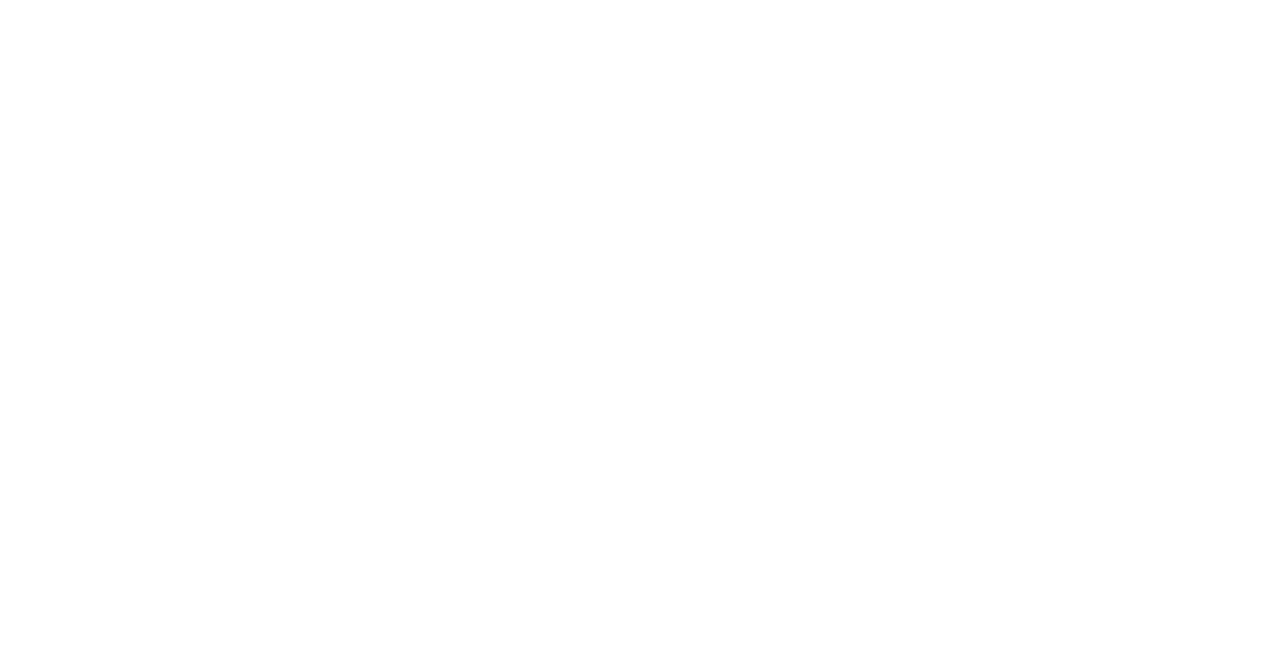
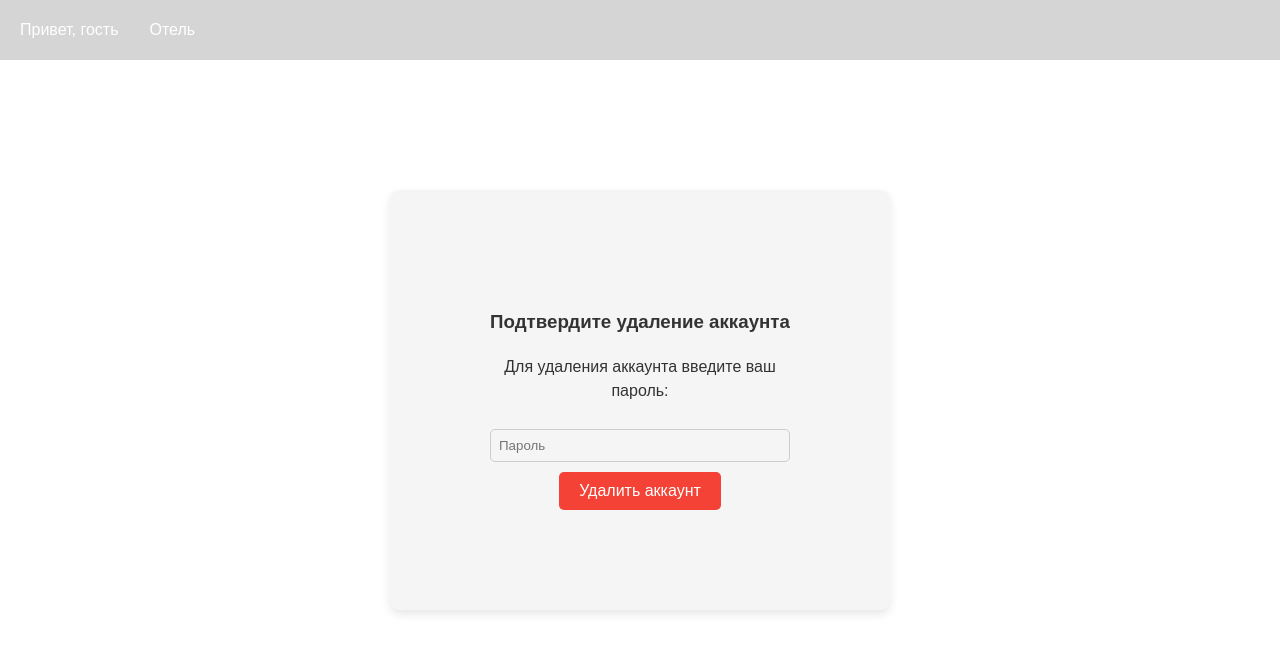
Before and after one commit to WhatKindOfPhrasesDoYouUse/HotelFrontend, a React (Vite) app: page /delete-client/1/1 in a window 1280 px wide. Before the commit this address had no page. Shown: the top 652 px of the page. Built offline with nearby package versions, Linux system fonts and the light colour scheme.

Commit message:
добавил компонент с верификацией и удалением аккаунта

```diff
--- a/src/App.jsx
+++ b/src/App.jsx
@@ -9,12 +9,14 @@ import EditGuestProfile from "./components/EditGuestProfile.jsx";
 import AddCard from "./components/AddCard.jsx";
 import EditCard from "./components/EditCard.jsx";
 import RoomBooking from "./components/RoomBooking.jsx";
+import DeleteClient from "./components/DeleteClient.jsx";
 
 function App() {
     return (
         <Router>
             <div className="app-container">
                 <Routes>
+                    <Route path="/delete-client/:guestId/:clientId" element={<DeleteClient />} />
                     <Route path="/room-booking/:roomId" element={<RoomBooking />} />
                     <Route path="/edit-card/:cardId" element={<EditCard />} />
                     <Route path="/add-card" element={<AddCard />} />
--- /dev/null
+++ b/src/components/DeleteClient.jsx
@@ -0,0 +1,113 @@
+import { useState } from "react";
+import { useNavigate, useParams } from "react-router-dom";
+import axios from "axios";
+import Navbar from "./Navbar.jsx";
+
+const DeleteClient = () => {
+    const [password, setPassword] = useState("");
+    const [error, setError] = useState(null);
+    const [loading, setLoading] = useState(false);
+    const { guestId, clientId } = useParams();
+    const navigate = useNavigate();
+
+    console.log(guestId);
+    console.log(password);
+
+    const handleDeleteAccount = async () => {
+        if (!password) {
+            setError("Пароль не может быть пустым.");
+            return;
+        }
+
+        setLoading(true);
+        setError(null);
+
+        try {
+            // Верификация пароля
+            const verifyResponse = await axios.post("http://localhost:5221/api/auths/verify-client", {
+                clientId,
+                password
+            });
+
+
+            if (verifyResponse.status === 200) {
+                const deleteResponse = await axios.delete(`http://localhost:5221/api/clients/${guestId}/guest`);
+
+                if (deleteResponse.status === 200) {
+                    alert("Ваш аккаунт был успешно удален.");
+                    navigate("/login");
+                } else {
+                    setError("Произошла ошибка при удалении аккаунта.");
+                }
+            }
+        } catch (err) {
+            if (err.response?.status === 401) {
+                setError("Неверный пароль.");
+            } else {
+                setError("Ошибка при верификации пароля.");
+            }
+        } finally {
+            setLoading(false);
+        }
+    };
+
+    return (
+        <div style={styles.container}>
+            <Navbar/>
+            <h3>Подтвердите удаление аккаунта</h3>
+            <p>Для удаления аккаунта введите ваш пароль:</p>
+
+            <input
+                type="password"
+                value={password}
+                onChange={(e) => setPassword(e.target.value)}
+                placeholder="Пароль"
+                style={styles.input}
+            />
+
+            {error && <p style={styles.error}>{error}</p>}
+
+            <button onClick={handleDeleteAccount} style={styles.deleteButton} disabled={loading}>
+                {loading ? "Удаление..." : "Удалить аккаунт"}
+            </button>
+        </div>
+    );
+};
+
+const styles = {
+    container: {
+        padding: "100px",
+        borderRadius: "10px",
+        backgroundColor: "#f5f5f5",
+        boxShadow: "0px 4px 10px rgba(0, 0, 0, 0.1)",
+        width: "300px",
+        margin: "auto",
+        textAlign: "center"
+    },
+    input: {
+        width: "100%",
+        padding: "8px",
+        margin: "10px 0",
+        borderRadius: "5px",
+        border: "1px solid #ccc",
+        boxSizing: "border-box",
+        backgroundColor: "#f5f5f5",
+        color: "Black"
+    },
+    deleteButton: {
+        padding: "10px 20px",
+        backgroundColor: "#f44336",
+        color: "white",
+        border: "none",
+        borderRadius: "5px",
+        cursor: "pointer",
+        fontSize: "16px"
+    },
+    error: {
+        color: "red",
+        fontSize: "14px",
+        marginTop: "10px"
+    }
+};
+
+export default DeleteClient;
--- a/src/components/GuestProfile.jsx
+++ b/src/components/GuestProfile.jsx
@@ -2,16 +2,15 @@ import { useEffect, useState } from "react";
 import { jwtDecode } from "jwt-decode";
 import axios from "axios";
 import Navbar from "./Navbar.jsx";
-import {Link} from "react-router-dom";
+import {Link, useNavigate} from "react-router-dom";
 
 const GuestProfile = () => {
     const [userData, setUserData] = useState(null);
     const [cardData, setCardData] = useState(null);
     const [guestData, setGuestData] = useState(null);
-    /*const [roomBookings, setRoomBookings] = useState([]);*/
+    const [roomBookings, setRoomBookings] = useState([]);
     const [loading, setLoading] = useState(true);
     const [error, setError] = useState(null);
-
 
     useEffect(() => {
         const token = localStorage.getItem("token");
@@ -47,19 +46,20 @@ const GuestProfile = () => {
             });
     }, [guestData]);
 
-    /*useEffect(() => {
+    useEffect(() => {
         if (!guestData?.id) return;
 
         console.log(guestData.id);
 
         axios.get(`http://localhost:5221/api/room-bookings/by-guest/${guestData.id}`)
-            .then((res) => {setRoomBookings(res.data);})
+            .then((res) => setRoomBookings(res.data))
             .catch((err) => {
-                console.error("Ошибка при загрузке данных бронирования комнат: ", err);
+                console.error("Ошибка загрузки данных бронирований", err);
                 setRoomBookings(null);
-            });
-    },[guestData.id]);*/
+            })
+    }, [guestData]);
 
+    console.log(roomBookings);
 
     if (loading) return <p>Загрузка...</p>;
     if (error) return <p style={{ color: "red" }}>Ошибка: {error}</p>;
@@ -76,6 +76,7 @@ const GuestProfile = () => {
             }
         }
     }
+
 
     return (
         <div style={styles.profileContainer}>
@@ -99,6 +100,10 @@ const GuestProfile = () => {
                 <button style={styles.editButton}>Редактировать профиль</button>
             </Link>
 
+            <Link to={`/delete-client/${guestData.id}/${userData.id}`}>
+                <button style={styles.deleteButton}>Удалить аккаунт</button>
+            </Link>
+
             {cardData ? (
                 <div style={styles.cardSection}>
                     <h3>Информация о карте</h3>
@@ -119,7 +124,7 @@ const GuestProfile = () => {
             ) : (
                 <div style={styles.cardSection}>
                     <h3>Информация о карте</h3>
-                    <p style={{color: "gray" }}>Карта пока не привязана.</p>
+                    <p style={{color: "gray"}}>Карта пока не привязана.</p>
                     <Link to="/add-card">
                         <button style={styles.editButton}>Привязать</button>
                     </Link>
@@ -136,7 +141,8 @@ const styles = {
         padding: "20px",
         borderRadius: "10px",
         backgroundColor: "#f5f5f5",
-        boxShadow: "0px 4px 10px rgba(0, 0, 0, 0.1)"
+        boxShadow: "0px 4px 10px rgba(0, 0, 0, 0.1)",
+        left: "-100px"
     },
     editButton: {
         padding: "8px 16px",
```
